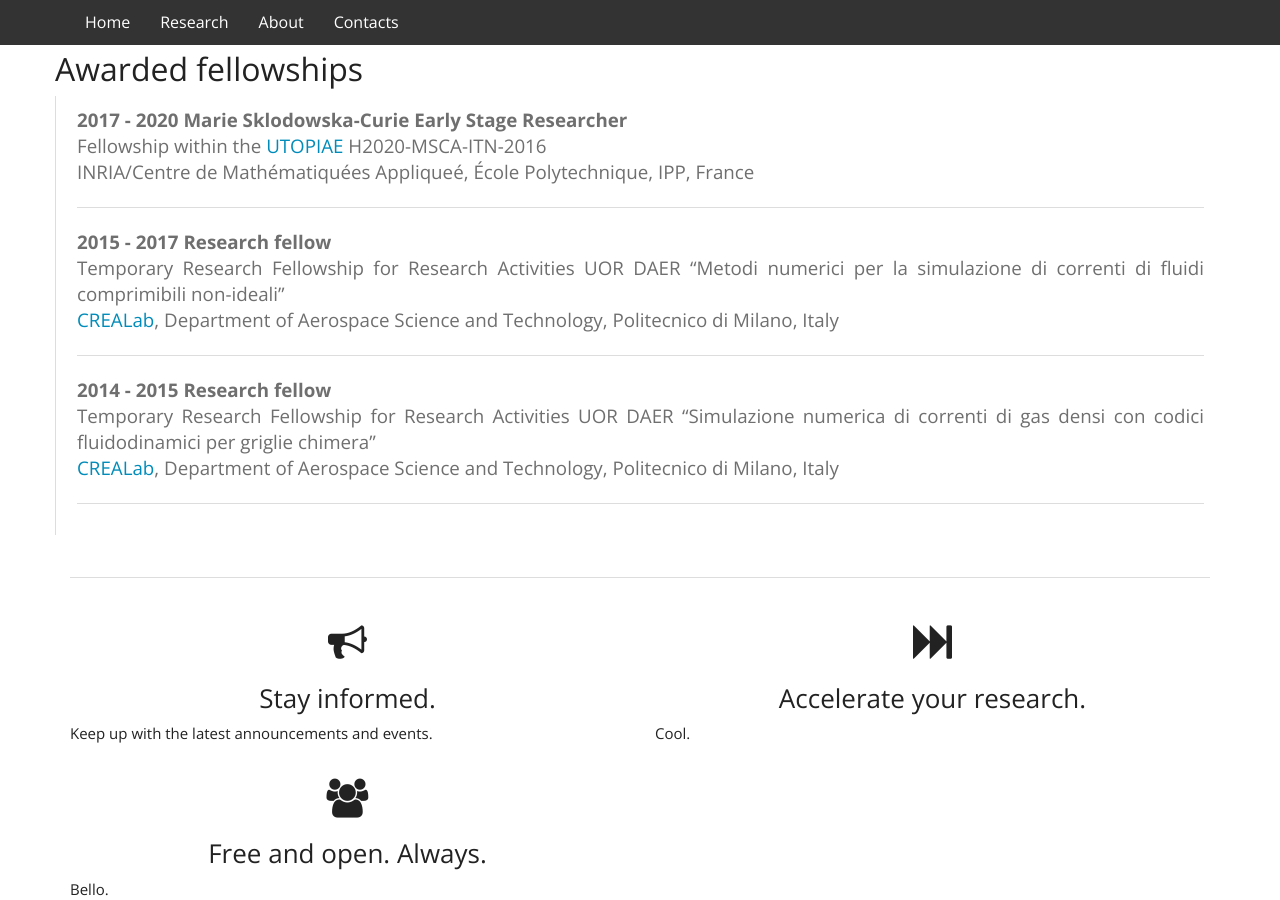
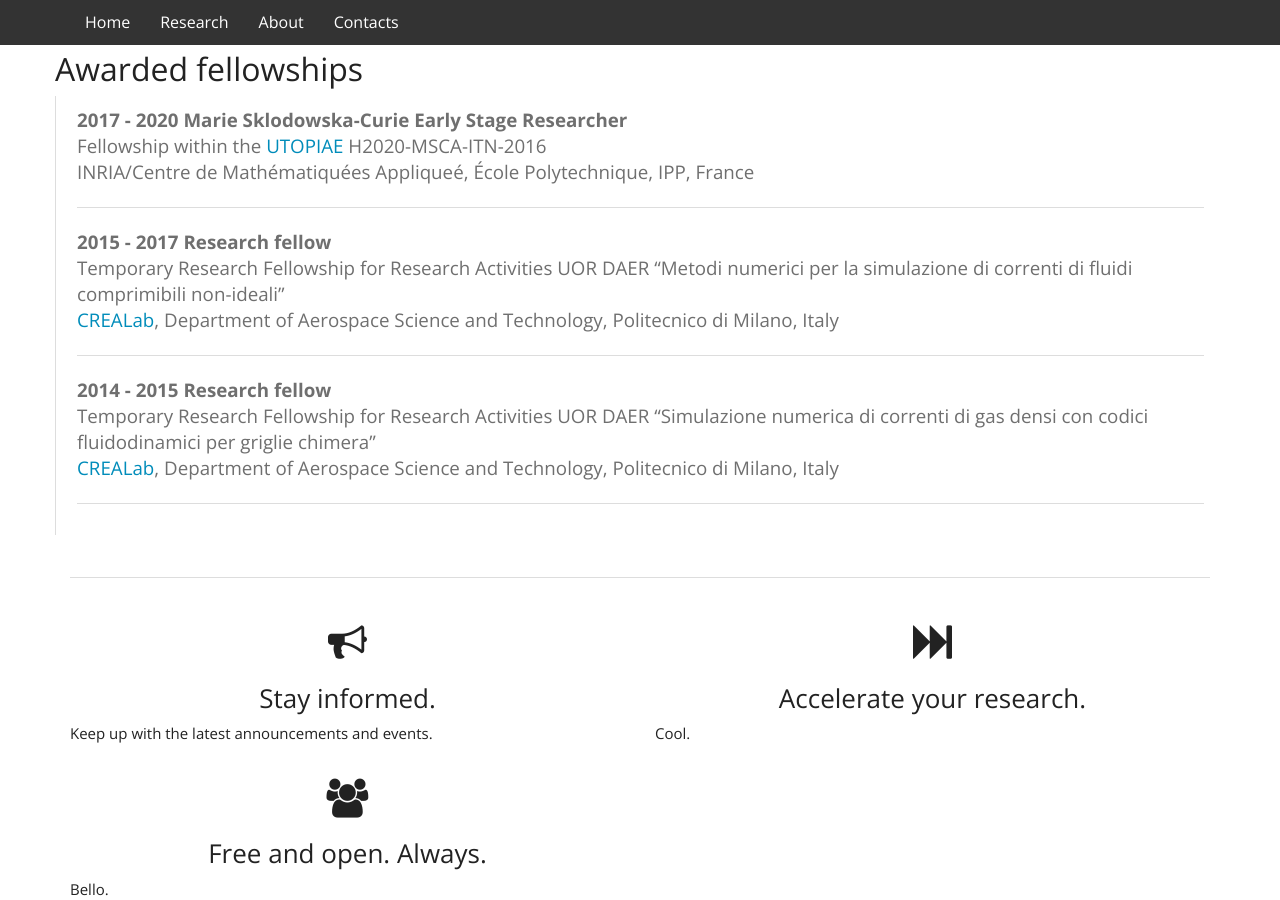
Before and after one commit to LaSerpe/LaSerpe.github.io, a Jekyll site: the page built from index.html, in a window 1280 px wide and 900 px high, scrolled down 2164 px. Built offline with Jekyll 4.4.1, drawn with Linux system fonts in a browser that asks for light colours; nearby versions of some CDN libraries; library files that are not in the unit come from our copies.

```diff
--- a/index.html
+++ b/index.html
@@ -74,7 +74,7 @@
             <h2>Education</h2>
             <blockquote>
 
-			    <dl class="breakAfter"; style="text-align:justify;">
+			    <dl>
 			      <dt>2019 <b>Ph.D. in Aerospace Engineering</b></dt>
 			      <dd>Thesis: <a href="http://hdl.handle.net/10589/144666"> <em>Non-Ideal Compressible Fluid-Dynamics: Developing a Combined Perspective on Modeling, Numerics and Experiments.</em></a> <br>
 			        Department of Aerospace Science and Technology, Politecnico di Milano, Italy<br>
@@ -104,7 +104,7 @@
             <h2>Current and previous positions</h2>
             <blockquote>
 
-			    <dl class="breakAfter"; style="text-align:justify;">
+			    <dl>
 			      <dt>2017 - <b>UTOPIAE MSCA-ITN Early Stage Researcher</b></dt>
 			        <dd>INRIA/ Centre de Mathématiquées Appliqueé, École Polytechnique, IPP, France<br>
 			        <hr>
@@ -122,7 +122,7 @@
             <h2>Awarded fellowships</h2>
 			<blockquote>
 
-			    <dl class="breakAfter"; style="text-align:justify;">
+			    <dl>
 			      <dt>2017 - 2020 <b>Marie Sklodowska-Curie Early Stage Researcher</b></dt>
 			        <dd>Fellowship within the <a href="http://utopiae.eu">UTOPIAE</a> H2020-MSCA-ITN-2016<br>
 			        INRIA/Centre de Mathématiquées Appliqueé, École Polytechnique, IPP, France<br>
```
